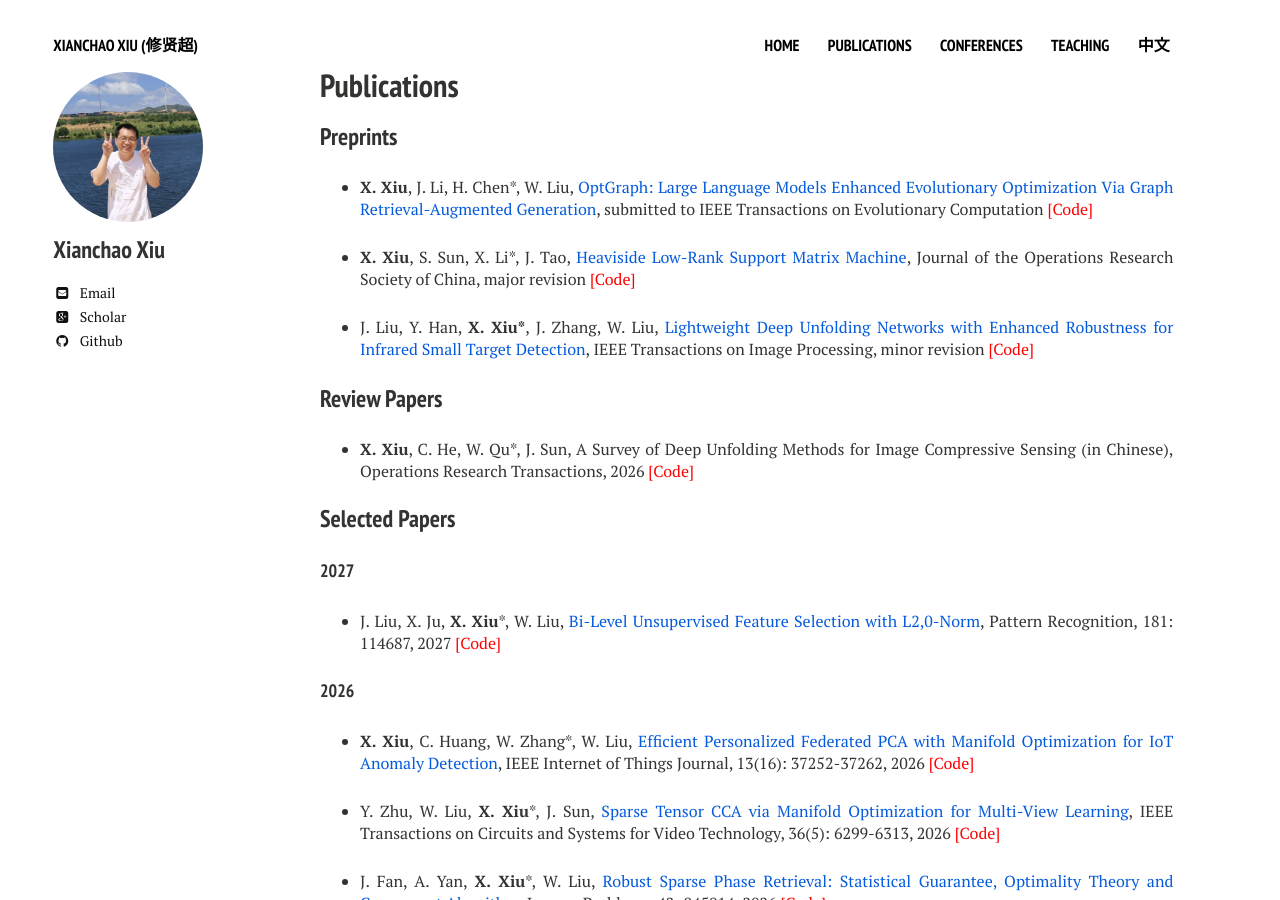
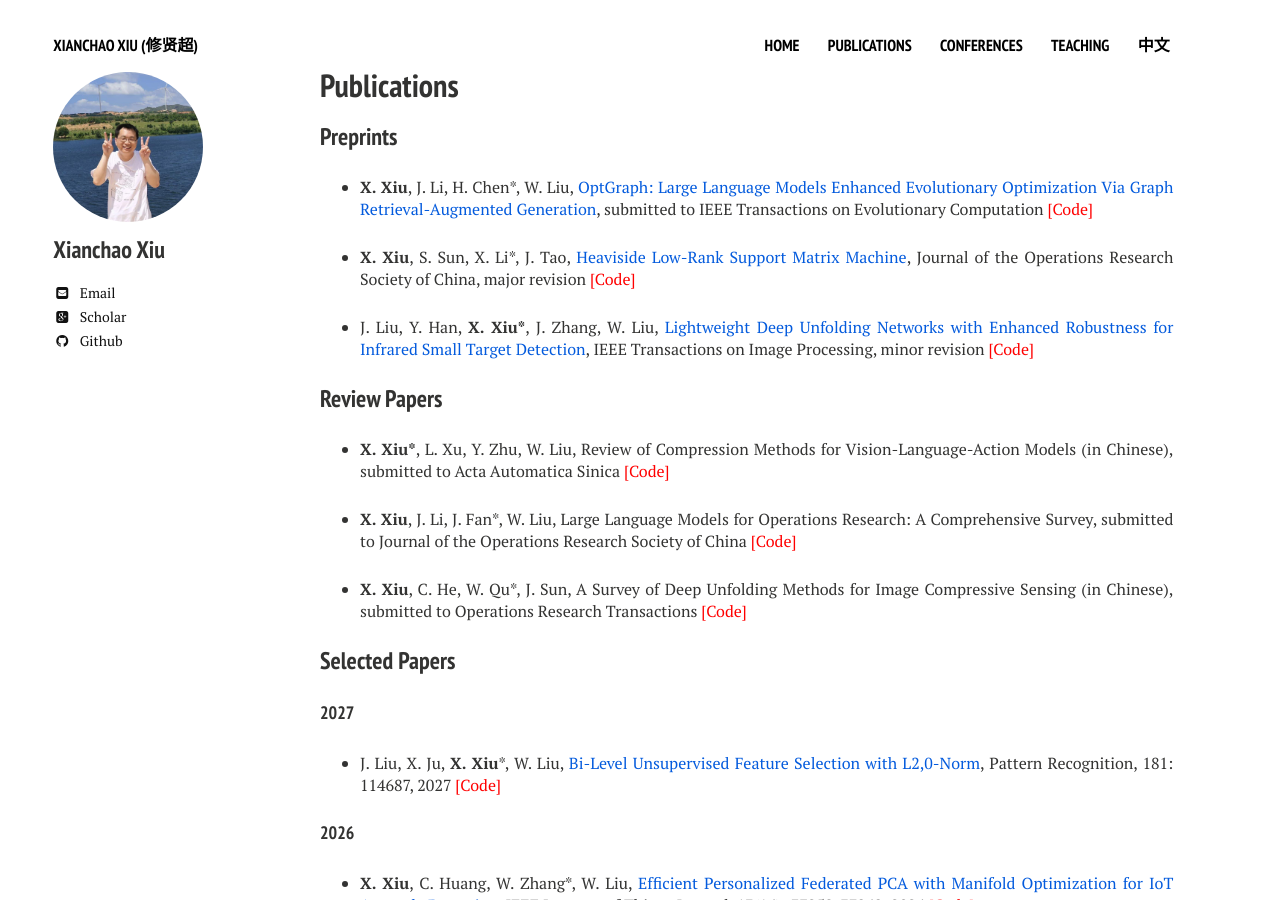
Before and after one commit to xianchaoxiu/xianchaoxiu.github.io, a Jekyll site: the page built from publications/index.md, in a window 1280 px wide and 900 px high. Built offline with Jekyll 4.4.1, drawn with Linux system fonts in a browser that asks for light colours; nearby versions of some CDN libraries.

Commit message:
Update index.md

```diff
--- a/publications/index.md
+++ b/publications/index.md
@@ -19,7 +19,11 @@ share: false
 
 ### Review Papers
 
-* <b>X. Xiu</b>, C. He, W. Qu*, J. Sun, A Survey of Deep Unfolding Methods for Image Compressive Sensing (in Chinese), Operations Research Transactions, 2026 <a href="https://github.com/xianchaoxiu/DU4ICS" class="textlink" target="_blank" style="color: red;">[Code]</a>
+* <b>X. Xiu*</b>, L. Xu, Y. Zhu, W. Liu, Review of Compression Methods for Vision-Language-Action Models (in Chinese), submitted to Acta Automatica Sinica  <a href="https://github.com/xianchaoxiu/COM4VLA" class="textlink" target="_blank" style="color: red;">[Code]</a>
+
+* <b>X. Xiu</b>, J. Li, J. Fan*, W. Liu, Large Language Models for Operations Research: A Comprehensive Survey, submitted to Journal of the Operations Research Society of China <a href="https://github.com/xianchaoxiu/LLM4OR" class="textlink" target="_blank" style="color: red;">[Code]</a>
+
+* <b>X. Xiu</b>, C. He, W. Qu*, J. Sun, A Survey of Deep Unfolding Methods for Image Compressive Sensing (in Chinese), submitted to Operations Research Transactions  <a href="https://github.com/xianchaoxiu/DU4ICS" class="textlink" target="_blank" style="color: red;">[Code]</a>
 
 
 ### Selected Papers
```
